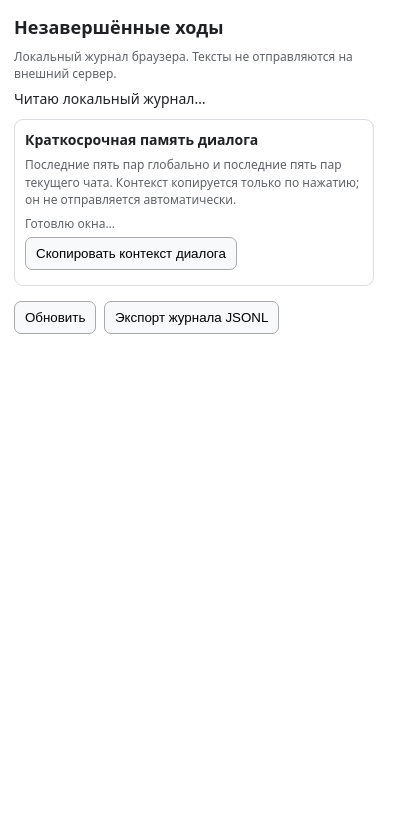
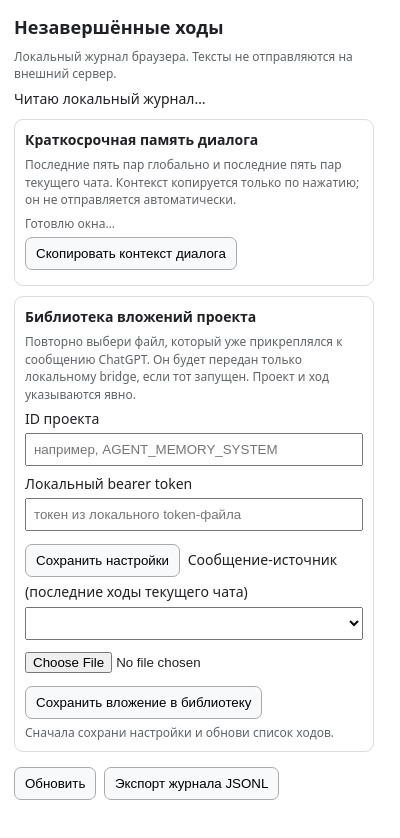
Before and after one commit to alexbotleh-oss/agent-knowledge-base, a browser extension: page clients/chatgpt-web-extension/popup.html in a window 400 px wide. Drawn offline with Linux system fonts and the light colour scheme.

Commit message:
Add explicit project and attachment-library controls

```diff
--- a/clients/chatgpt-web-extension/popup.html
+++ b/clients/chatgpt-web-extension/popup.html
@@ -22,6 +22,20 @@ button{border:1px solid #aaa;border-radius:7px;background:#f8f9fa;padding:8px 10
   <div id="memory-status" class="muted">Готовлю окна…</div>
   <button id="copy-memory">Скопировать контекст диалога</button>
 </section>
+<section class="card">
+  <strong>Библиотека вложений проекта</strong>
+  <p class="muted">Повторно выбери файл, который уже прикреплялся к сообщению ChatGPT. Он будет передан только локальному bridge, если тот запущен. Проект и ход указываются явно.</p>
+  <label for="project-id">ID проекта</label>
+  <input id="project-id" type="text" maxlength="128" placeholder="например, AGENT_MEMORY_SYSTEM" style="box-sizing:border-box;width:100%;margin:4px 0 8px;padding:7px">
+  <label for="bridge-token">Локальный bearer token</label>
+  <input id="bridge-token" type="password" autocomplete="off" placeholder="токен из локального token-файла" style="box-sizing:border-box;width:100%;margin:4px 0 8px;padding:7px">
+  <button id="save-bridge">Сохранить настройки</button>
+  <label for="attachment-turn">Сообщение-источник (последние ходы текущего чата)</label>
+  <select id="attachment-turn" style="box-sizing:border-box;width:100%;margin:4px 0 8px;padding:7px"></select>
+  <input id="attachment-file" type="file" style="max-width:100%;margin:4px 0 8px">
+  <button id="upload-attachment">Сохранить вложение в библиотеку</button>
+  <div id="attachment-status" class="muted">Сначала сохрани настройки и обнови список ходов.</div>
+</section>
 <div id="turns"></div>
 <button id="refresh">Обновить</button>
 <button id="export">Экспорт журнала JSONL</button>
```
